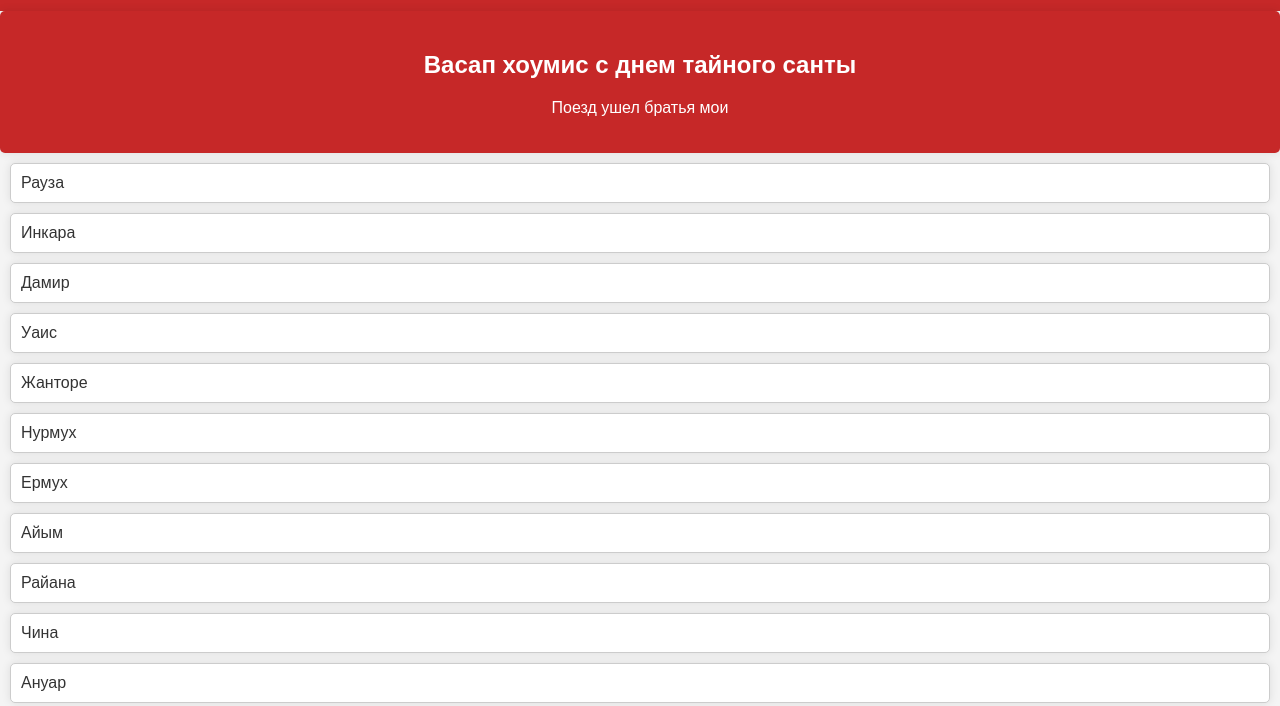
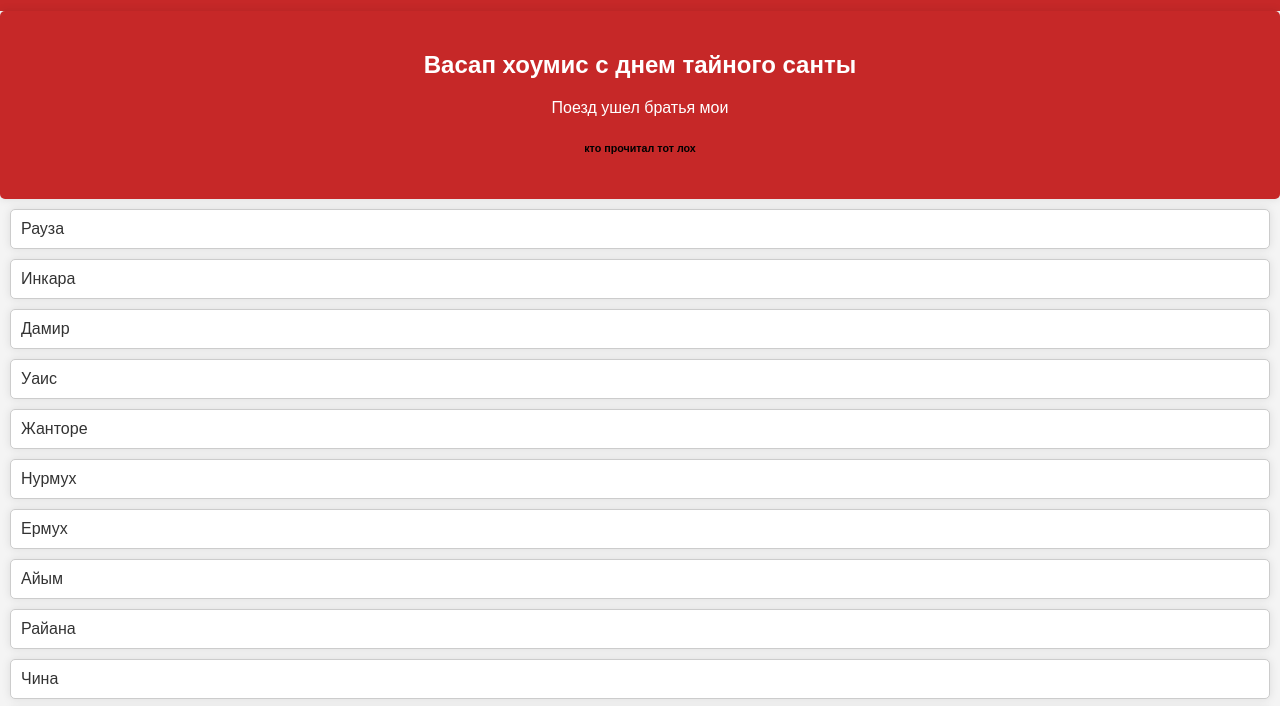
Before and after one commit to Spectrum122/Spectrum122.github.io, a plain HTML site: page index.html in a window 1280 px wide. Shown: the part 89-795 px from the top of the page. Drawn offline with Linux system fonts and the light colour scheme.

Commit message:
Initial commit

```diff
--- a/index.html
+++ b/index.html
@@ -102,6 +102,7 @@
     <div class="new-year-design">
         <h2>Васап хоумис с днем тайного санты</h2>
         <p>Поезд ушел братья мои</p>
+        <h6 style="color: black;">кто прочитал тот лох</h6>
     </div>
     <div class="name-selector" onclick="showInfo('Рауза')">Рауза</div>
     <div class="name-selector" onclick="showInfo('Инкара')">Инкара</div>
```
Also changed, not shown: 1 other file.
